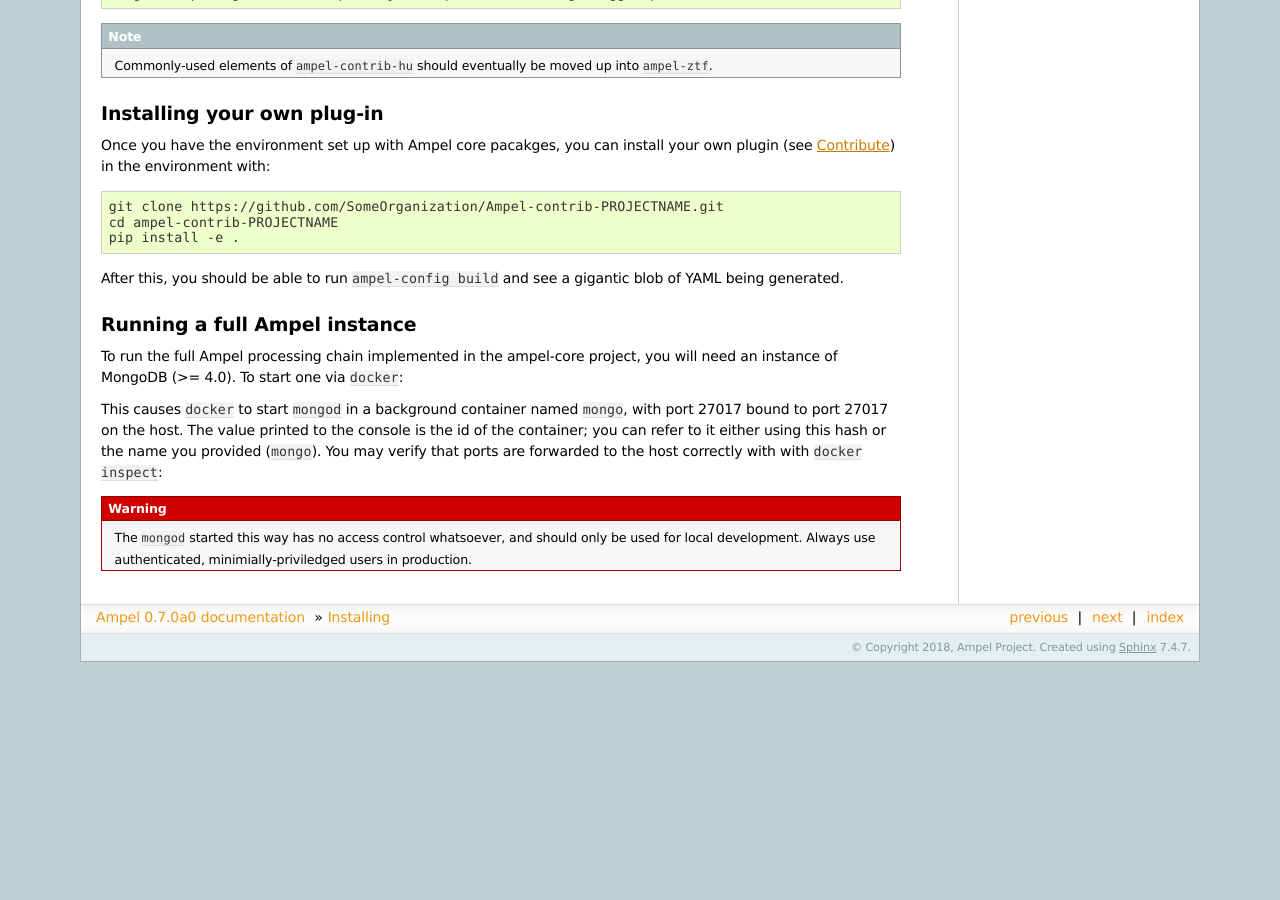
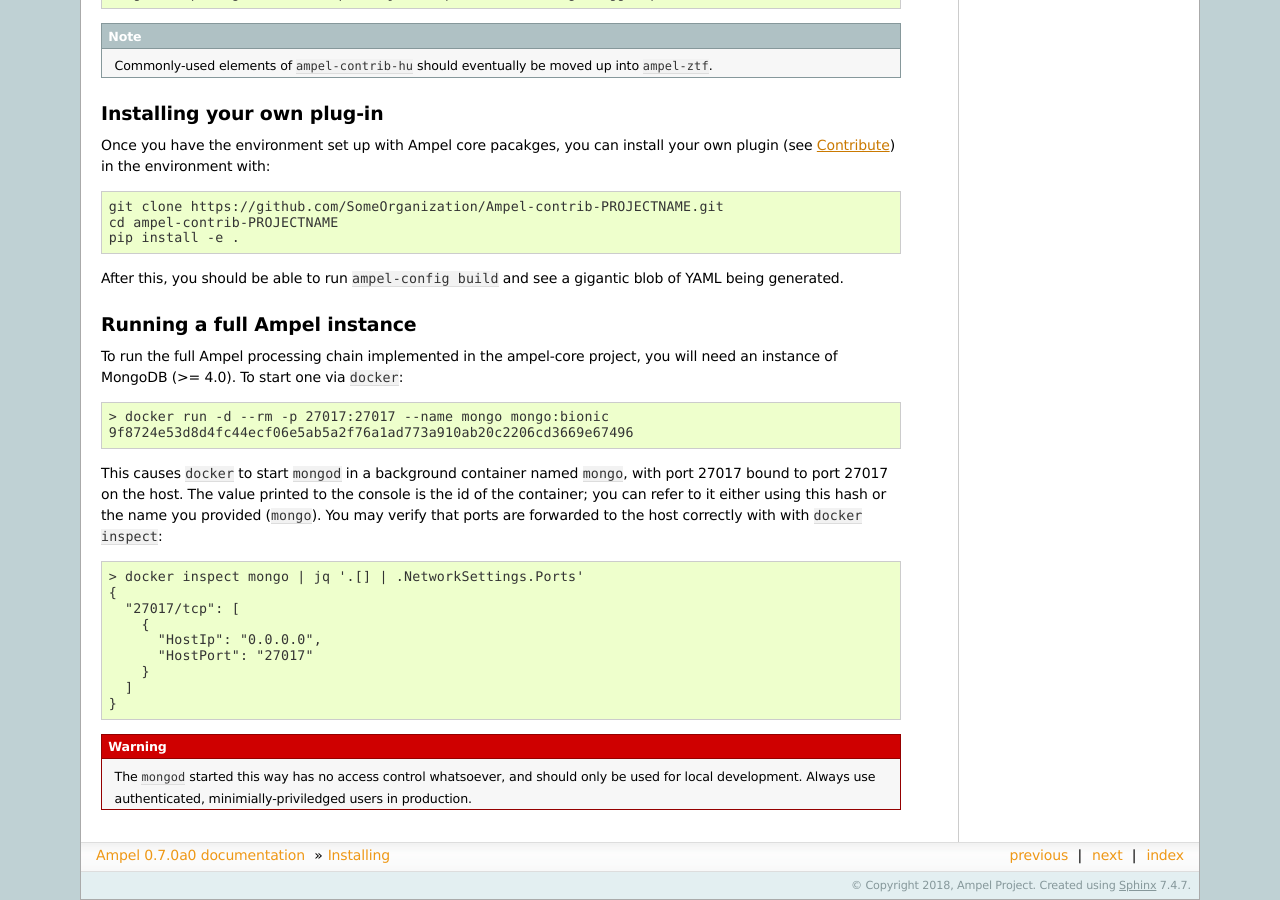
Before and after one commit to AmpelProject/Ampel-core, a Sphinx documentation site: the page built from docs/sphinx/installing.rst, in a window 1280 px wide and 900 px high, scrolled down 1041 px. Built offline with Sphinx 7.4.7, drawn with Linux system fonts in a browser that asks for light colours; before the commit the page ends 1703 px from its top, so only the background shows below that.

Commit message:
docs: missed : in code-block

```diff
--- a/docs/sphinx/installing.rst
+++ b/docs/sphinx/installing.rst
@@ -72,14 +72,14 @@ Running a full Ampel instance
 
 To run the full Ampel processing chain implemented in the ampel-core project, you will need an instance of MongoDB (>= 4.0). To start one via ``docker``:
 
-.. code-block:
+.. code-block::
 
   > docker run -d --rm -p 27017:27017 --name mongo mongo:bionic
   9f8724e53d8d4fc44ecf06e5ab5a2f76a1ad773a910ab20c2206cd3669e67496
 
 This causes ``docker`` to start ``mongod`` in a background container named ``mongo``, with port 27017 bound to port 27017 on the host. The value printed to the console is the id of the container; you can refer to it either using this hash or the name you provided (``mongo``). You may verify that ports are forwarded to the host correctly with with ``docker inspect``:
 
-.. code-block:
+.. code-block::
 
   > docker inspect mongo | jq '.[] | .NetworkSettings.Ports'
   {
```
